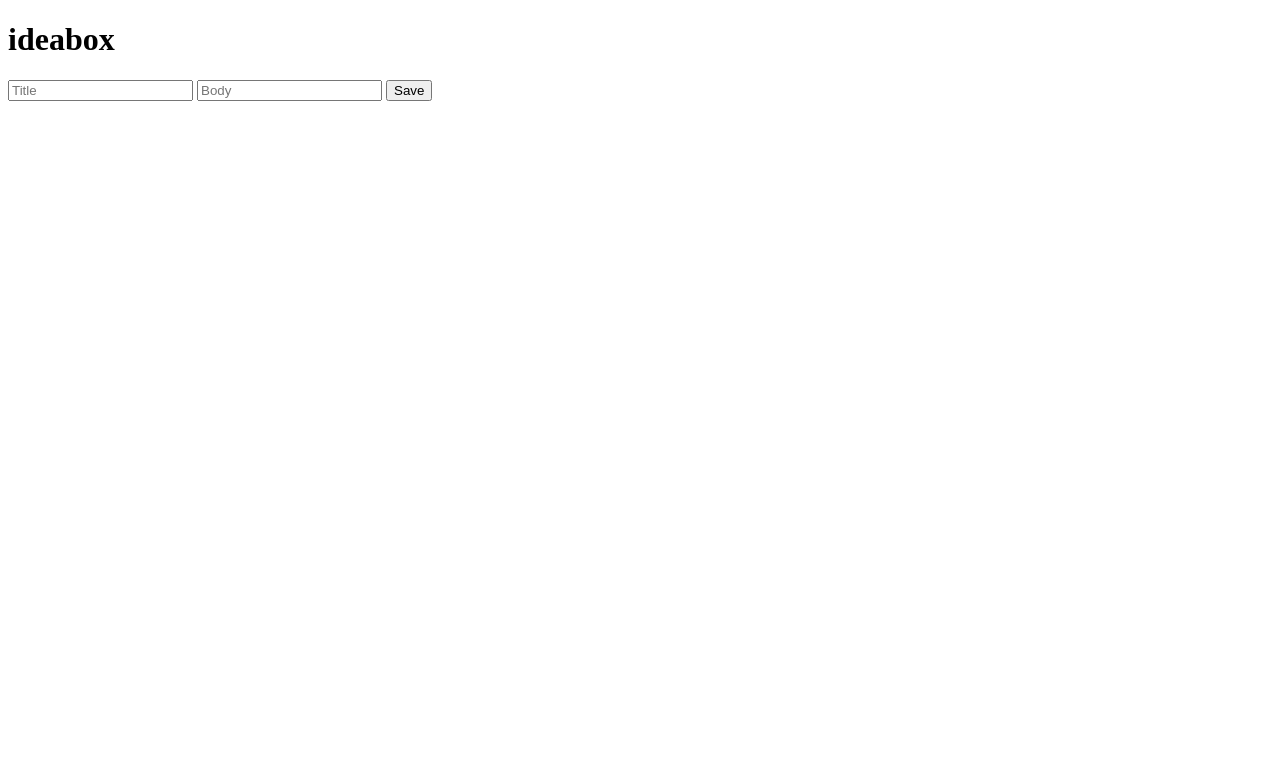
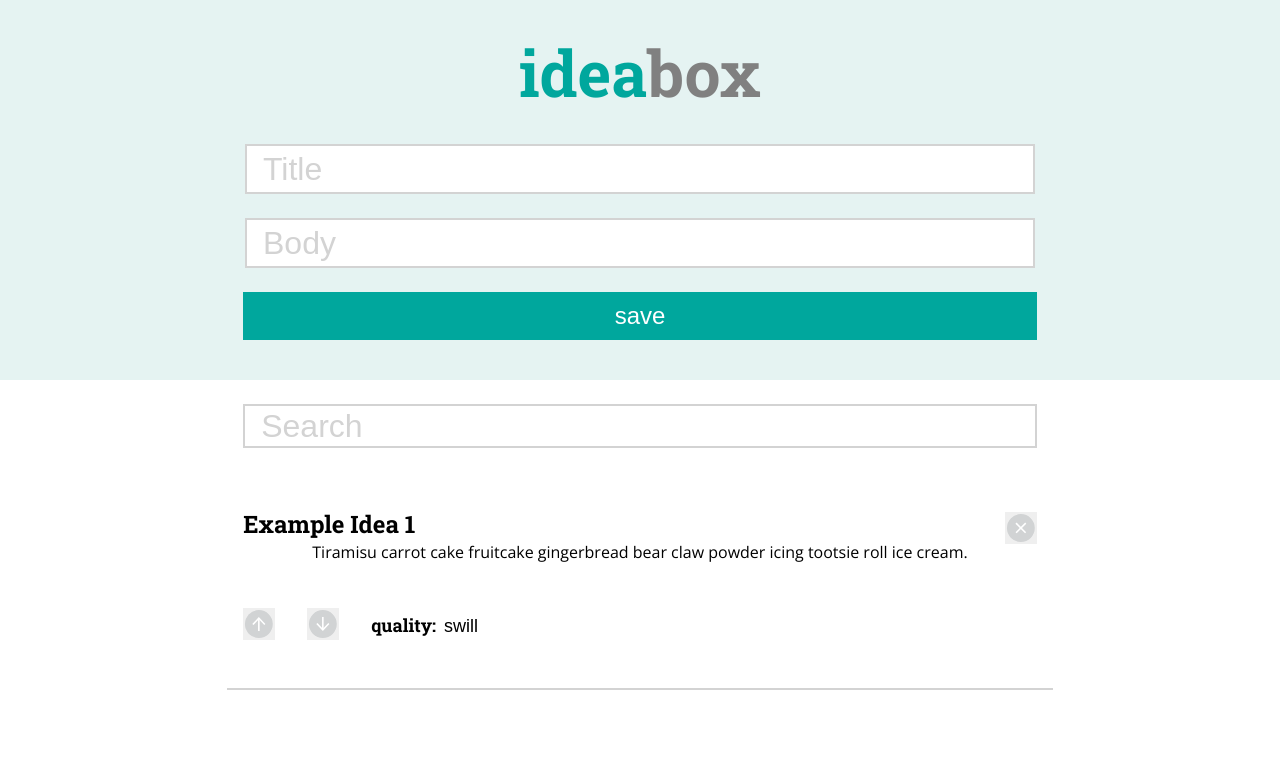
Before and after one commit to TwirlingTechGoddess/BoxIdea, a plain HTML site: page index.html in a window 1280 px wide. Drawn offline with nearby package versions, Linux system fonts and the light colour scheme.

Commit message:
Complete css styling and layout

```diff
--- a/index.html
+++ b/index.html
@@ -1,22 +1,49 @@
 <!DOCTYPE html>
 <html>
 <head>
+  <meta charset="utf-8">
+  <link rel="icon" type="icon/png" href="https://upload.wikimedia.org/wikipedia/commons/thumb/3/3a/Light-Bulb_icon_by_Till_Teenck_green.svg/2000px-Light-Bulb_icon_by_Till_Teenck_green.svg.png">
+  <link href="https://fonts.googleapis.com/css?family=Open+Sans|Roboto+Slab:700" rel="stylesheet">
   <title>Great Idea Box</title>
+  <link rel="stylesheet" type="text/css" href="reset.css">
+  <link rel="stylesheet" type="text/css" href="styles.css">
+
 </head>
 <body>
-  <!-- Title inputs and button -->
+
   <header class="main-header">
-    <h1>ideabox</h1>
-    <form class="inputs-button-main" action="index.html" method="post">
-      <input type="text" placeholder="Title">
-      <input type="text" placeholder="Body" name="" value="">
-      <button type="button" name="save">Save</button>
+    <h1>idea<span>box</span></h1>
+  </header>
+
+  <section class="inputs-button-main" action="index.html" method="post">
+    <form class="form-in">
+      <input class="input-title" type="text" placeholder="Title" name="Title" aria-label="input-title">
+      <input class="input-body" type="text" placeholder="Body" name="Body" aria-label="input-body">
+      <br>
+      <button class="submit-button" type="button" name="save">save</button>
     </form>
-  </header>
-  <!-- Idea area  -->
-    <section class="info-from-inputs">
-      <!-- provided title and body should appear in the idea list -->
-    </section>
+  </section>
+
+  <main class="info-from-inputs">
+    <input class="search-bar" type="search" placeholder="Search" name="Search" aria-label="search-bar">
+    <article>
+      <h2>Example Idea 1</h2>
+        <button class="delete-button"></button>
+        <br>
+        <p>Tiramisu carrot cake fruitcake gingerbread bear claw powder icing tootsie roll ice cream.</p>
+        <form>
+          <button class="upvote-button"></button>
+          <button class="downvote-button"></button>
+          <h3>quality:</h3>
+          <select class="quality-selector" name="quality">
+            <option value="swill" selected>swill</option>
+            <option value="plausible">plausible</option>
+            <option value="genius">genius</option>
+        </form>
+        </select>
+
+    </article>
+  </main>
 
 </body>
 </html>
--- /dev/null
+++ b/reset.css
@@ -0,0 +1,48 @@
+/* http://meyerweb.com/eric/tools/css/reset/
+   v2.0 | 20110126
+   License: none (public domain)
+*/
+
+html, body, div, span, applet, object, iframe,
+h1, h2, h3, h4, h5, h6, p, blockquote, pre,
+a, abbr, acronym, address, big, cite, code,
+del, dfn, em, img, ins, kbd, q, s, samp,
+small, strike, strong, sub, sup, tt, var,
+b, u, i, center,
+dl, dt, dd, ol, ul, li,
+fieldset, form, label, legend,
+table, caption, tbody, tfoot, thead, tr, th, td,
+article, aside, canvas, details, embed,
+figure, figcaption, footer, header, hgroup,
+menu, nav, output, ruby, section, summary,
+time, mark, audio, video {
+  margin: 0;
+  padding: 0;
+  border: 0;
+  font-size: 100%;
+  font: inherit;
+  vertical-align: baseline;
+}
+/* HTML5 display-role reset for older browsers */
+article, aside, details, figcaption, figure,
+footer, header, hgroup, menu, nav, section {
+  display: block;
+}
+body {
+  line-height: 1;
+}
+ol, ul {
+  list-style: none;
+}
+blockquote, q {
+  quotes: none;
+}
+blockquote:before, blockquote:after,
+q:before, q:after {
+  content: '';
+  content: none;
+}
+table {
+  border-collapse: collapse;
+  border-spacing: 0;
+}
--- a/styles.css
+++ b/styles.css
@@ -0,0 +1,137 @@
+/*-------full page settings-------*/
+body {
+  font-family: 'open sans', sans-serif;
+  font-weight: 400;
+  text-align: center;
+}
+
+/*-----------input section---------*/
+section {
+  position: relative;
+  height: 37.5vh;
+  width: 100%;
+  background-color: #E5F3F2;
+  text-align: center;
+  padding: 5rem 0 0 0;
+}
+
+h1 {
+  position: fixed;
+  font-family: 'Roboto Slab', serif;
+  height: 5rem;
+  width: 100%;
+  background-color: transparent;
+  font-size: 4rem;
+  font-weight: 700;
+  color: #00A79D;
+  padding-top: 2.5rem;
+  z-index: 2;
+}
+
+span {
+  color: grey;
+}
+
+form {
+  margin-top: 3rem;
+}
+
+input {
+  height: 2.75rem;
+  width: 60%;
+  border: .132rem solid lightgrey;
+  font-size: xx-large;
+  margin: 1rem 0 .5rem 0;
+  padding-left: 1rem;
+}
+
+input::placeholder {
+  color: lightgrey;
+}
+
+.submit-button {
+  position: relative;
+  height: 3rem;
+  width: 62%;
+  border: none;
+  background-color: #00A79D;
+  color: #fff;
+  font-size: x-large;
+  margin: 1rem auto;
+}
+
+/*----------card append section-------*/
+main {
+  position: relative;
+  height: 50vh;
+  width: 100%;
+  overflow: scroll;
+}
+
+.search-bar {
+  width: 62%;
+  margin: 1.5rem 0;
+}
+
+/*-----------idea cards-----------*/
+article {
+  height: 10rem;
+  width: 62%;
+  margin: 1.5rem auto;
+  padding: 1rem;
+  border-bottom: .125rem solid lightgrey;
+}
+
+h2 {
+  float: left;
+  font-family: 'Roboto Slab', serif;
+  font-size: x-large;
+}
+
+article button {
+  height: 2rem;
+  width: 2rem;
+  border: none;
+}
+
+p {
+  padding-top: 1rem;
+}
+
+.delete-button {
+  float: right;
+  background-image: url('images/delete.svg');
+}
+
+.upvote-button {
+  float: left;
+  background-image: url('images/upvote.svg');
+  margin-right: 2rem;
+}
+
+.downvote-button {
+  float: left;
+  background-image: url('images/downvote.svg');
+  margin-right: 2rem;
+}
+
+h3 {
+  float: left;
+  font-family: 'Roboto Slab', serif;
+  font-size: large;
+  padding: .5rem 0 0 0;
+}
+
+select {
+  float: left;
+  border: none;
+  background-color: transparent;
+  -moz-appearance: none;
+  -webkit-appearance:none;
+  font-size: large;
+  padding: .5rem 0 0 .5rem;
+}
+
+select::-ms-expand {
+    display: none;
+}
```
Also changed, not shown: images/delete-hover.svg (added), images/delete.svg (added), images/downvote-hover.svg (added), images/downvote.svg (added), images/upvote-hover.svg (added), images/upvote.svg (added), 2 other files.
